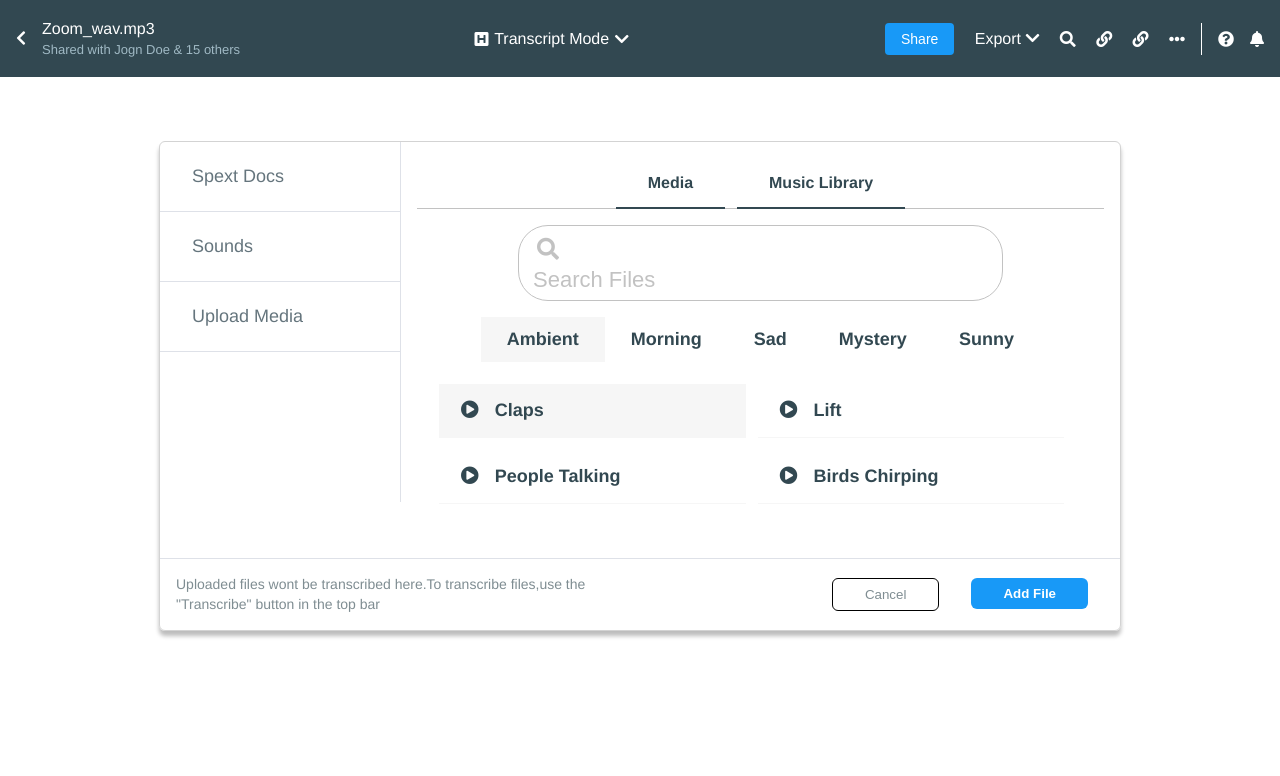
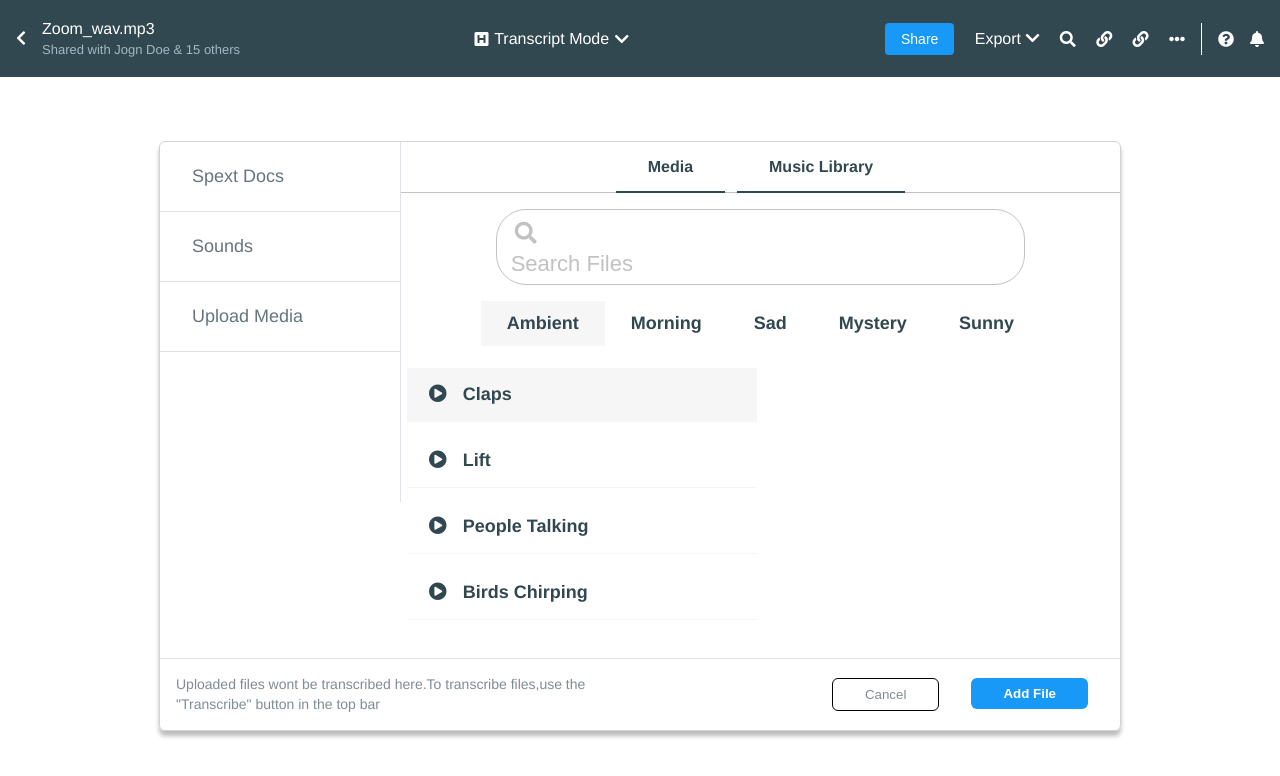
Before and after one commit to eleMental595/spext-revamp, a Vue app in the folder spext-revamp/: page /addfile/sounds/musiclibrary in a window 1280 px wide. Shown: the top 776 px of the page. Built offline with nearby package versions, Linux system fonts and the light colour scheme; what v-tooltip, vue-js-modal would draw is missing.

Commit message:
styling fixes of music library

```diff
--- a/spext-revamp/src/components/Sounds/MusicLibrary/MusicLibrary.css
+++ b/spext-revamp/src/components/Sounds/MusicLibrary/MusicLibrary.css
@@ -1,5 +1,5 @@
 .music-library {
-    padding: 16px;
+    padding: 16px 0;
 }
 
 .music-library .search-wrapper .search {
@@ -94,7 +94,7 @@
 
 .results ul li {
     list-style: none;
-    width: 45%;
+    width: 47%;
     padding: 16px 6px;
     margin: 6px;
     font-size: 18px;
--- a/spext-revamp/src/components/Sounds/Sounds.scss
+++ b/spext-revamp/src/components/Sounds/Sounds.scss
@@ -1,7 +1,7 @@
 @import url("https://use.fontawesome.com/releases/v5.8.1/css/all.css");
 
 #sounds {
-    padding: 16px;
+    // padding: 16px;
     text-align: center;
     flex-direction: column;
 
```
